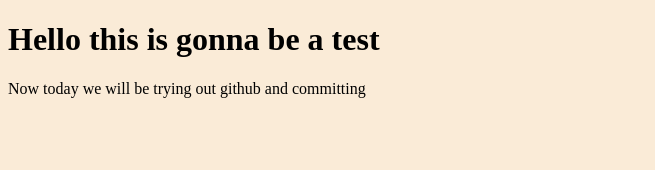
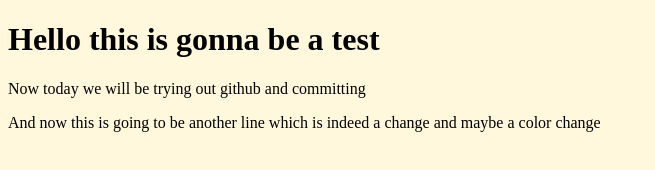
Before and after one commit to Keanu2700/code, a plain HTML site: page index.html in a window 1280 px wide. Shown: the whole page, without its empty margins (0-655 px from the left). Drawn offline with Linux system fonts and the light colour scheme.

Commit message:
Add files via upload
new Colors and new line

```diff
--- a/index.html
+++ b/index.html
@@ -10,5 +10,9 @@
   <body>
     <h1>Hello this is gonna be a test</h1>
     <p>Now today we will be trying out github and committing</p>
+    <p>
+      And now this is going to be another line which is indeed a change and
+      maybe a color change
+    </p>
   </body>
 </html>
--- a/style.css
+++ b/style.css
@@ -1,4 +1,4 @@
 body {
-    background-color:  antiquewhite;
+    background-color:  cornsilk;
     color: black;
 }
```
